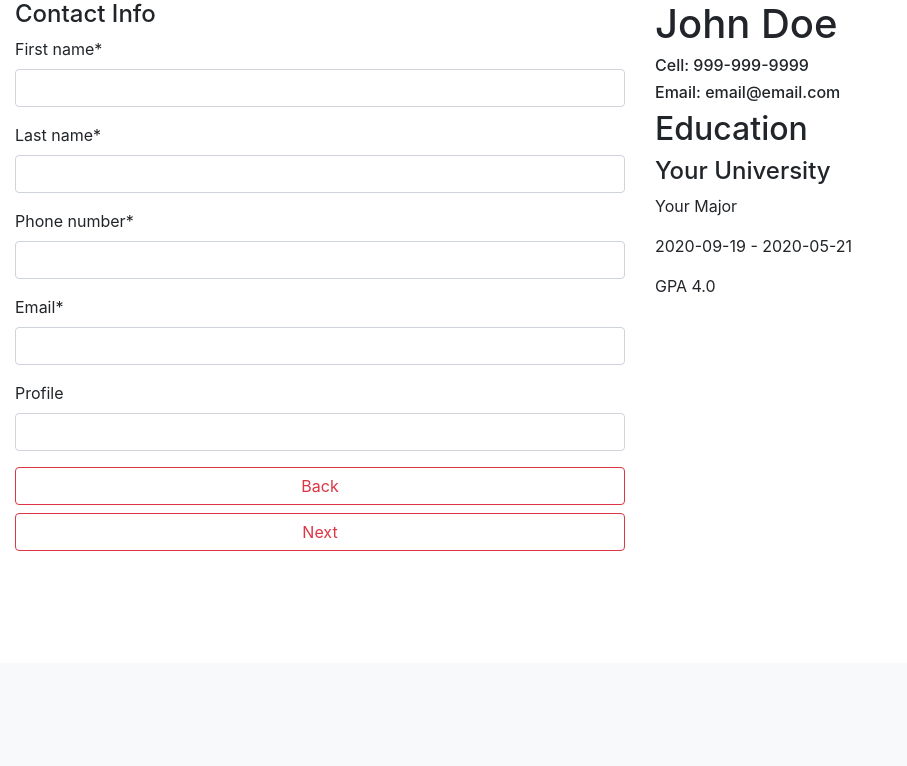
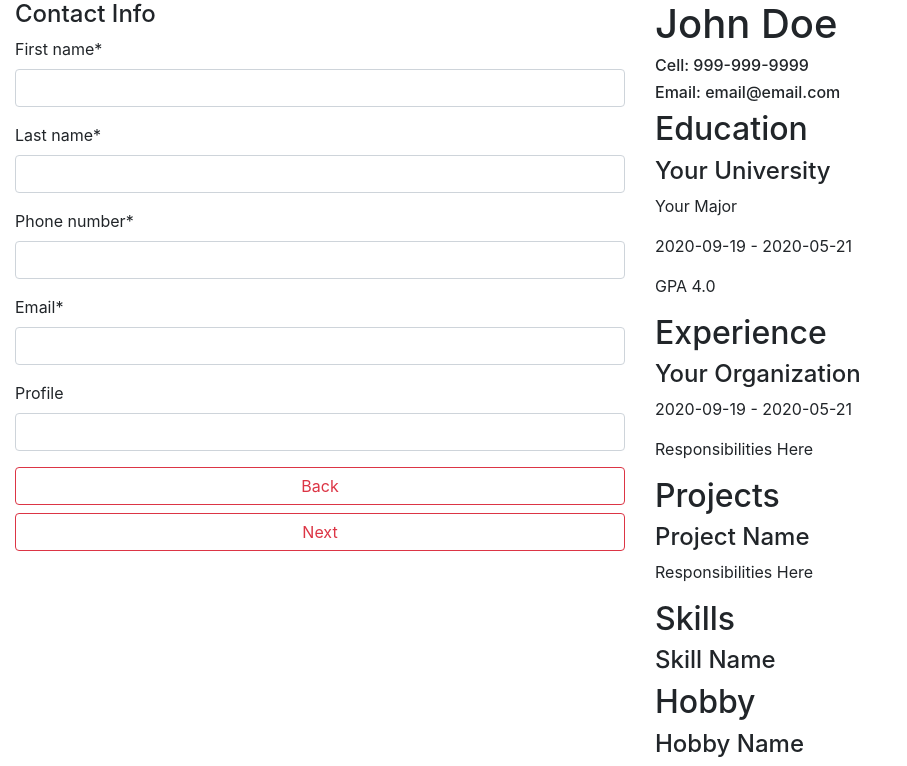
Before and after one commit to noahskorner/resume-freak, a Django app: page /resume_form/ in a window 1280 px wide. Shown: the part 137-903 px from the top of the page, without its empty margins (0-907 px from the left). Before the commit the page ends 688 px from the top, so only its background shows below. Run offline with Django 3.2, Linux system fonts and the light colour scheme; some libraries are stand-ins or nearby versions.

Commit message:
Update resume_1.html

```diff
--- a/resume_builder/templates/resume_templates/resume_1.html
+++ b/resume_builder/templates/resume_templates/resume_1.html
@@ -8,6 +8,24 @@
 <p><span id="major">Your Major</span></p>
 <p>
   <span id="start-date">2020-09-19</span> -
-  <span id="end_date">2020-05-21</span>
+  <span id="end-date">2020-05-21</span>
 </p>
 <p>GPA <span id="gpa">4.0</span></p>
+<!-- Experience -->
+<h2>Experience</h2>
+<h4><span id="organization">Your Organization</span></h4>
+<p>
+  <span id="start-date1">2020-09-19</span> -
+  <span id="end-date1">2020-05-21</span>
+</p>
+<p>Responsibilities <span id="responsibilities">Here</span></p>
+<!-- Projects -->
+<h2>Projects</h2>
+<h4><span id="name">Project Name</span></h4>
+<p>Responsibilities <span id="responsibilities1">Here</span></p>
+<!-- Skill -->
+<h2>Skills</h2>
+<h4><span id="skill_name">Skill Name</span></h4>
+<!-- Hobby -->
+<h2>Hobby</h2>
+<h4><span id="hobby_name">Hobby Name</span></h4>
```
